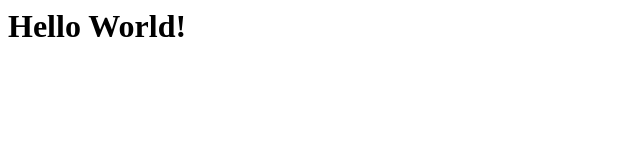
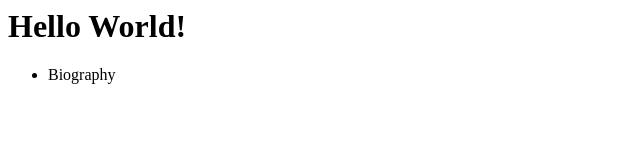
Before and after one commit to fuppy0716/git_nyumon, a plain HTML site: page index.html in a window 1280 px wide. Shown: the full height of the page, 0-640 px from the left. Drawn offline with Linux system fonts and the light colour scheme.

Commit message:
masterにてリンクを追加

```diff
--- a/index.html
+++ b/index.html
@@ -6,6 +6,9 @@
 </head>
 <body>
     <h1>Hello World!</h1>
+    <ul>
+        <li><a href="bio.html"></a>Biography</li>
+    </ul>
 </body>
 
 </html>
```
